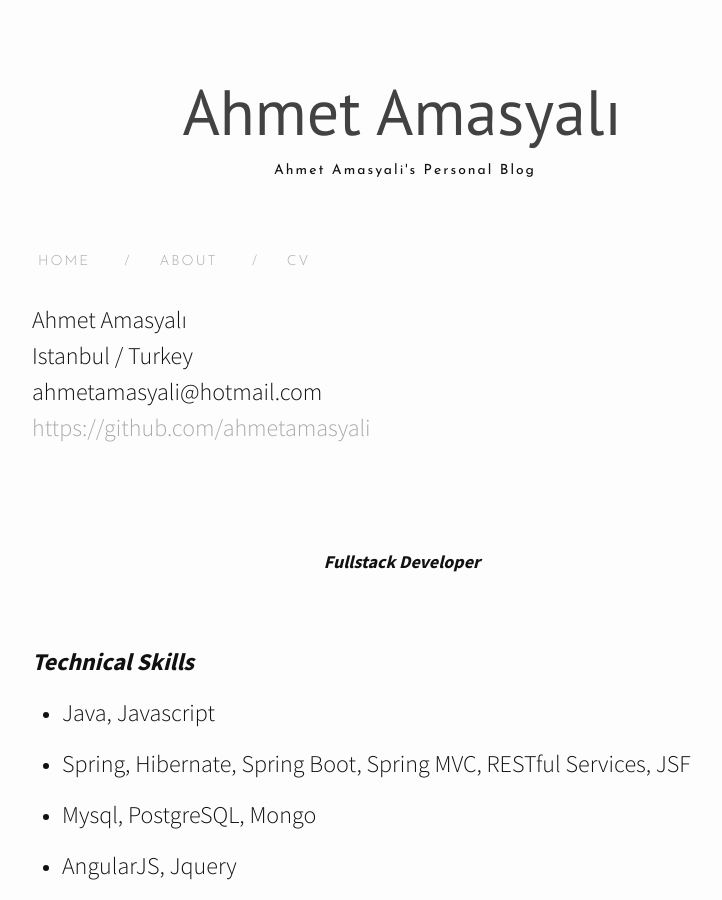
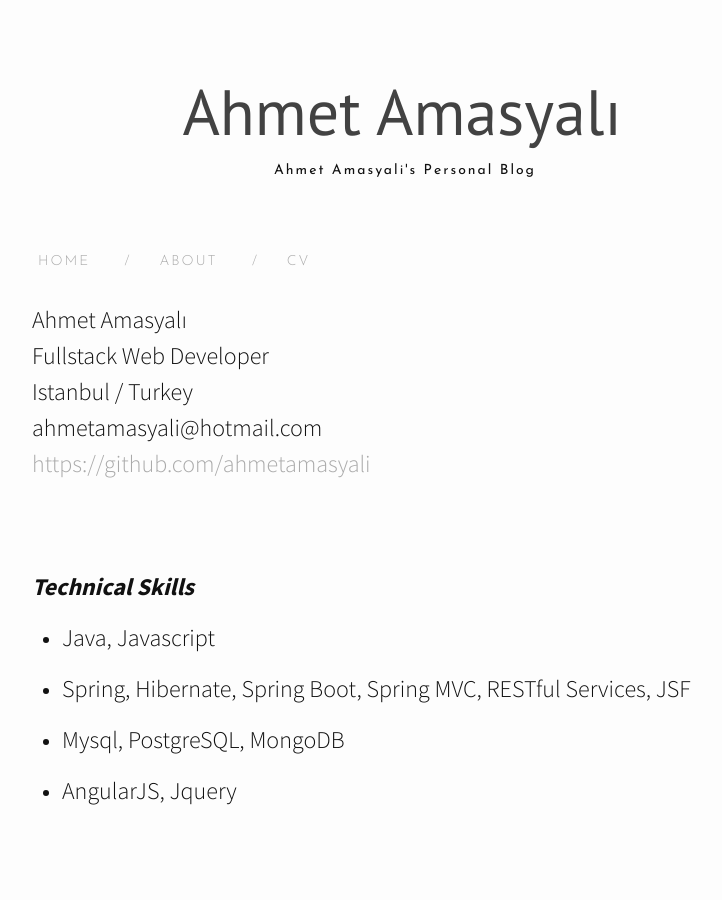
Before and after one commit to ahmetamasyali/blog.github.io, a Jekyll site: the page built from experiences.md, in a window 1280 px wide and 900 px high. Shown: the whole window, without its empty margins (238-960 px from the left). Built offline with Jekyll 4.4.1, drawn with Linux system fonts in a browser that asks for light colours; nearby versions of some CDN libraries.

Commit message:
blog changes

```diff
--- a/experiences.md
+++ b/experiences.md
@@ -5,21 +5,19 @@ permalink: /experiences/
 category: "cv"
 ---
 Ahmet Amasyalı<br />
+Fullstack Web Developer<br />
 Istanbul / Turkey <br />
 ahmetamasyali@hotmail.com <br />
 <a href="https://github.com/ahmetamasyali" class="external" target="_blank">https://github.com/ahmetamasyali</a>
 
 <br /><br />
-***<center>Fullstack Developer</center>***
-<br /><br />
-
 ***Technical Skills***
 
 -   Java, Javascript
 
 -   Spring, Hibernate, Spring Boot, Spring MVC, RESTful Services, JSF
 
--   Mysql, PostgreSQL, Mongo
+-   Mysql, PostgreSQL, MongoDB
 
 -   AngularJS, Jquery
 
```
